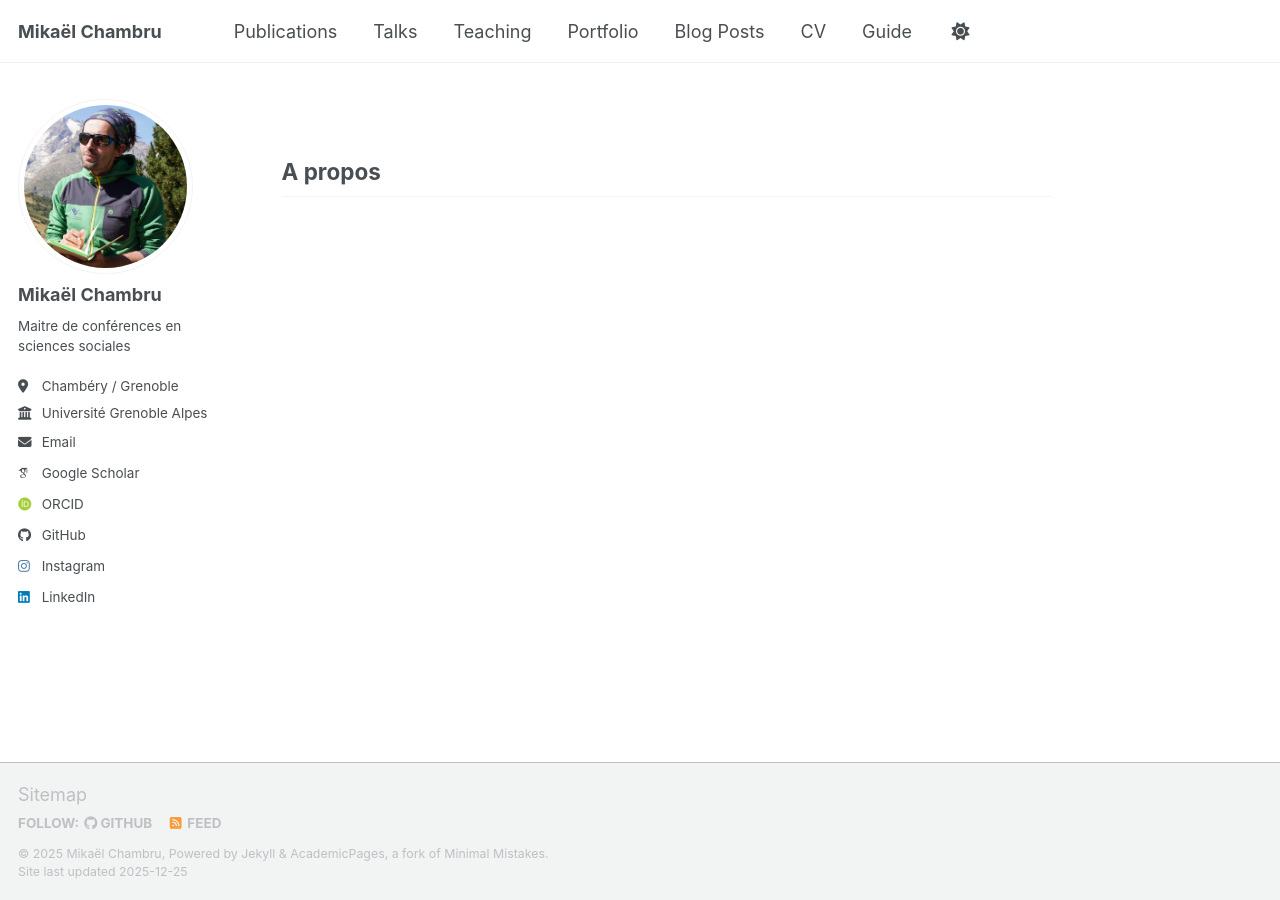
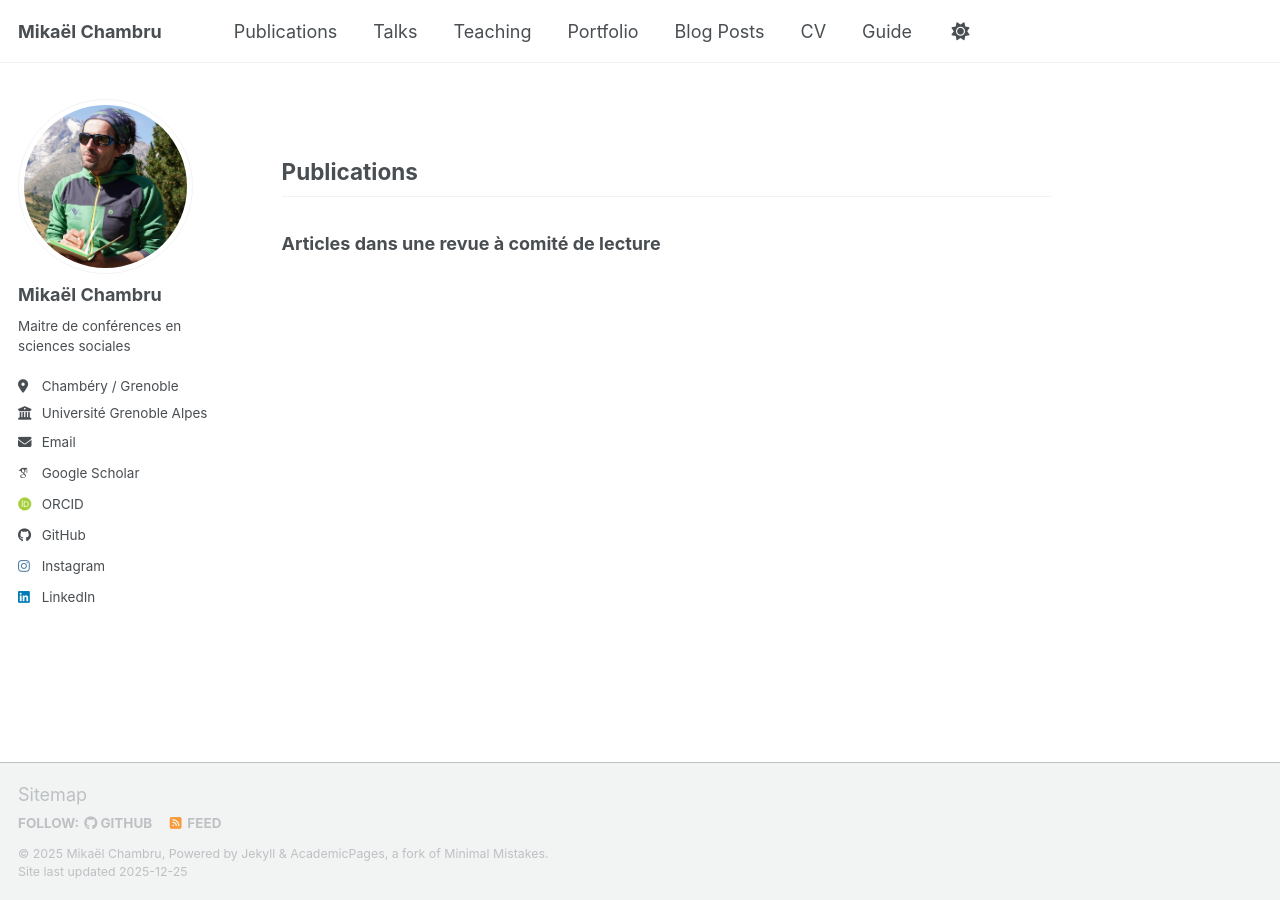
Before and after one commit to mikaelchambru/mikaelchambru.github.io, a Jekyll site: the page built from _pages/publications.md, in a window 1280 px wide. Built offline with Jekyll 4.4.1, drawn with Linux system fonts in a browser that asks for light colours; some web fonts are replaced; a script bundle is joined from its source files by our own code; library files that are not in the unit come from our copies.

Commit message:
Update publications.md

```diff
--- a/_pages/publications.md
+++ b/_pages/publications.md
@@ -6,4 +6,5 @@ redirect_from:
   - /publications/
   - /publications.html
 ---
-## A propos
+## Publications
+### Articles dans une revue à comité de lecture
```
